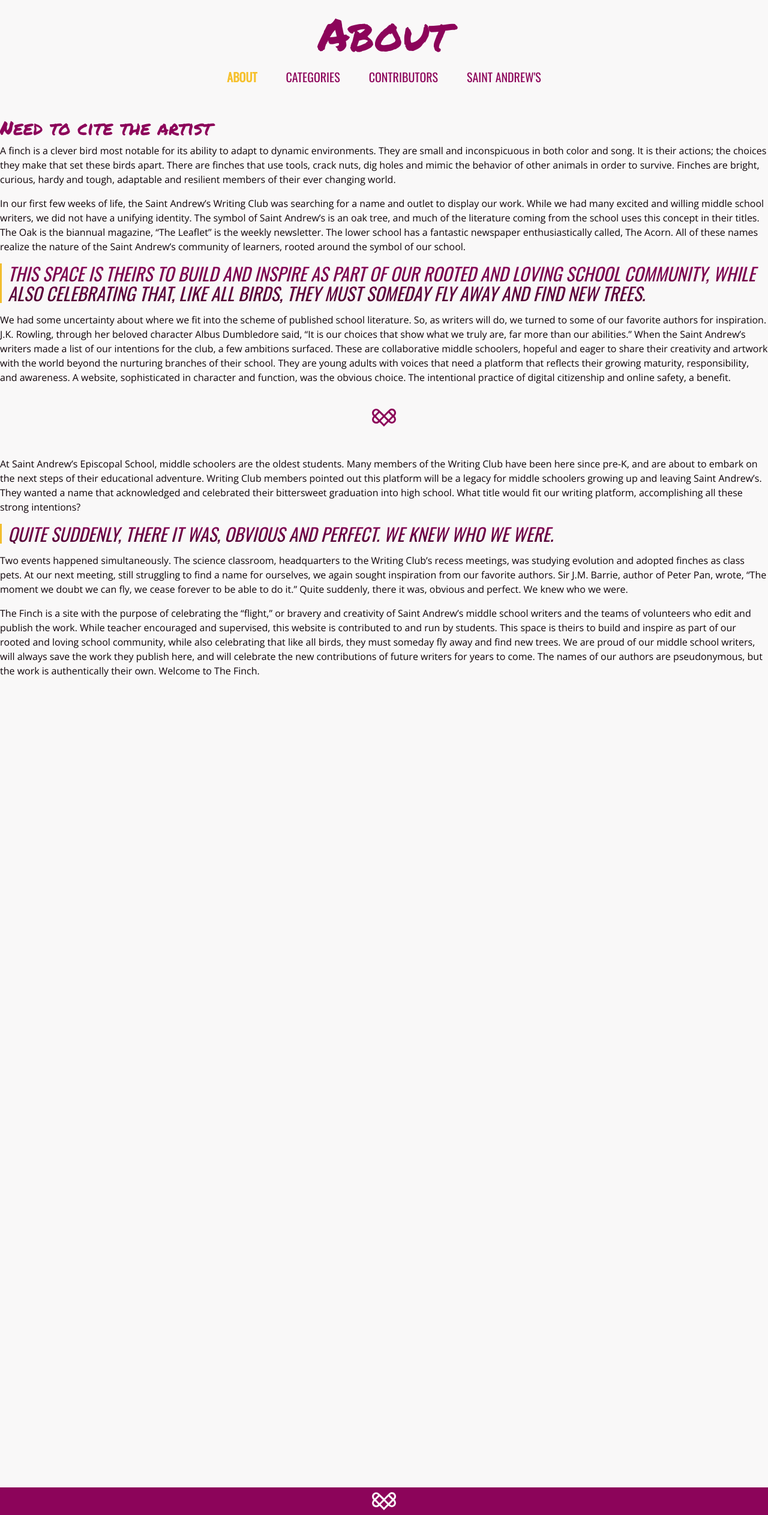
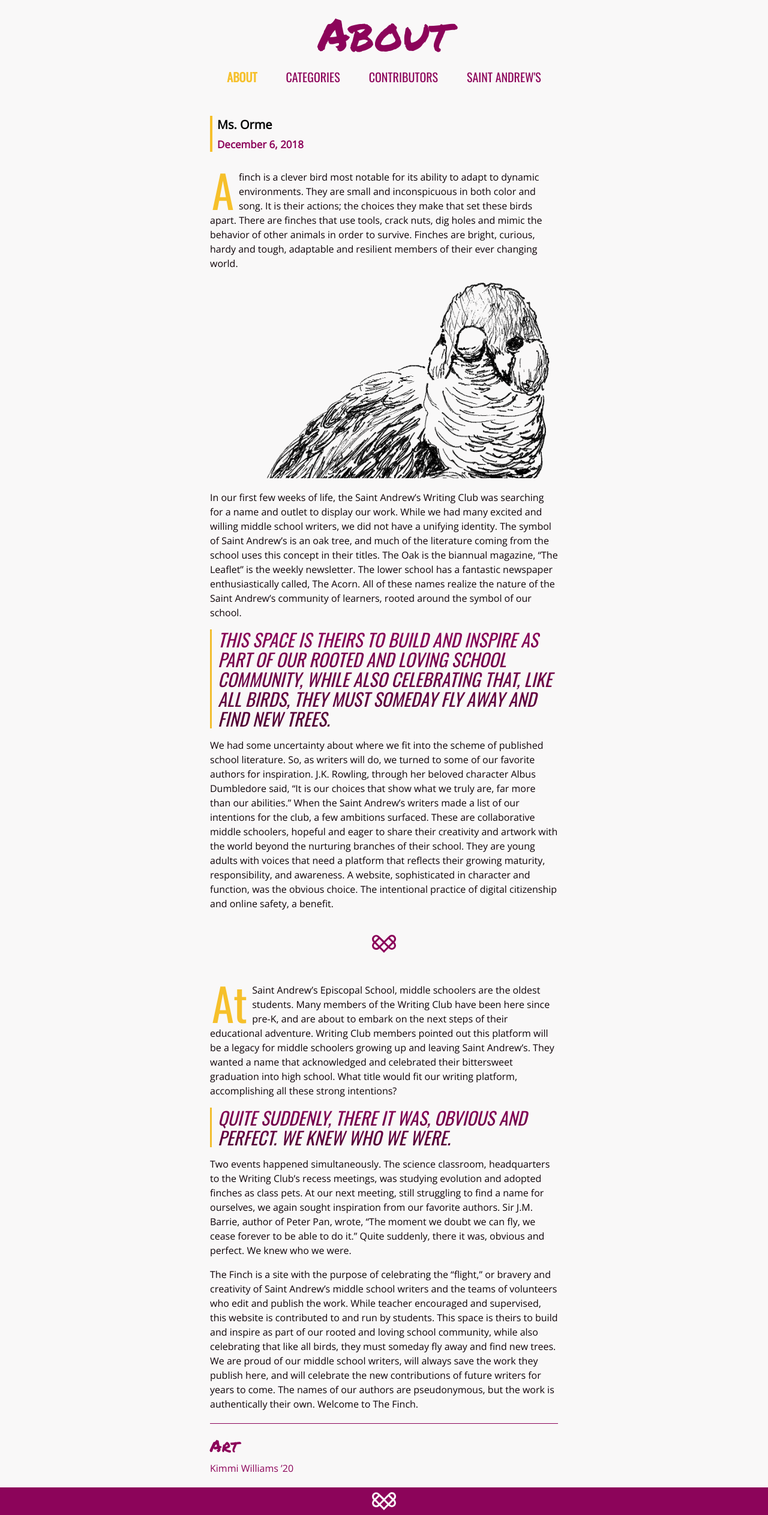
Before and after one commit to TylerAuer/theFinch, a Jekyll site: the page built from about.md, in a window 1280 px wide. Shown: the whole page at 60% size. Built offline with Jekyll 4.4.1, drawn with Linux system fonts in a browser that asks for light colours; nearby versions of some CDN libraries.

Commit message:
style fixed for about page

```diff
--- /dev/null
+++ b/_layouts/about.html
@@ -0,0 +1,55 @@
+---
+layout: default
+---
+{% include header.html %}
+
+<div id="main-narrow">
+    <div class='post-author-date'>
+        {% assign post = page %}
+        <div class="post-byline">
+            {% include byline.html %}
+        </div>
+
+        <div class="post-dateline">
+            {{ page.date | date: "%B %e, %Y" }}
+        </div>
+    </div>
+    <div id="post-body">
+        {{ content }}
+    </div>
+
+    <div id="masthead">
+
+        {% if page.artists %}
+            <h3>Art</h3>
+            <p class="contributor">
+                {% for artist in page.artists %}
+                    <a href="/contributor/{{ artist }}">{{ artist }}</a>
+                    {% unless forloop.last %} • {% endunless %}
+                {% endfor %}
+            </p>
+        {% endif %}
+
+        {% if page.copy-editors %}
+            <h3>Copy Editing</h3>
+            <p class="contributor">
+                {% for ce in page.copy-editors %}
+                    <a href='/contributor/{{ ce }}'>{{ ce }}</a>
+                    {% unless forloop.last %} • {% endunless %}
+                {% endfor %}
+            </p>
+        {% endif %}
+
+        {% if page.technical-editors %}
+            <h3>Technical Editing</h3>
+            <p class="contributor">
+                {% for te in page.technical-editors %}
+                    <a href="/contributor/{{ te }}">{{ te }}</a>
+                {% unless forloop.last %} • {% endunless %}
+            {% endfor %}
+            </p>
+        {% endif %}
+
+    </div>
+
+</div>
--- a/about.md
+++ b/about.md
@@ -1,10 +1,18 @@
 ---
 title: About
+layout: about
+date: 2018-12-06 06:00:00 -8
+authors:
+  - Ms. Orme
+artists:
+  - Kimmi Williams ’20
+featured-image: /assets/images/the-finch-line-drawing-cropped.png # relative url for main image must begin with "/"
 ---
+<span class="dropcap">A</span> finch is a clever bird most notable for its ability to adapt to dynamic environments. They are small and inconspicuous in both color and song. It is their actions; the choices they make that set these birds apart. There are finches that use tools, crack nuts, dig holes and mimic the behavior of other animals in order to survive. Finches are bright, curious, hardy and tough, adaptable and resilient members of their ever changing world.
 
-## Need to cite the artist
-
-A finch is a clever bird most notable for its ability to adapt to dynamic environments. They are small and inconspicuous in both color and song. It is their actions; the choices they make that set these birds apart. There are finches that use tools, crack nuts, dig holes and mimic the behavior of other animals in order to survive. Finches are bright, curious, hardy and tough, adaptable and resilient members of their ever changing world.
+<div class="feat-img">
+    <img src="{{ page.featured-image }}">
+</div>
 
 In our first few weeks of life, the Saint Andrew’s Writing Club was searching for a name and outlet to display our work. While we had many excited and willing middle school writers, we did not have a unifying identity. The symbol of Saint Andrew’s is an oak tree, and much of the literature coming from the school uses this concept in their titles. The Oak is the biannual magazine, “The Leaflet” is the weekly newsletter. The lower school has a fantastic newspaper enthusiastically called, The Acorn. All of these names realize the nature of the Saint Andrew’s community of learners, rooted around the symbol of our school.
 
@@ -14,7 +22,7 @@ We had some uncertainty about where we fit into the scheme of published school l
 
 {% include section-break.html %}
 
-At Saint Andrew’s Episcopal School, middle schoolers are the oldest students. Many members of the Writing Club have been here since pre-K, and are about to embark on the next steps of their educational adventure. Writing Club members pointed out this platform will be a legacy for middle schoolers growing up and leaving Saint Andrew’s. They wanted a name that acknowledged and celebrated their bittersweet graduation into high school. What title would fit our writing platform, accomplishing all these strong intentions?
+<span class="dropcap">At</span> Saint Andrew’s Episcopal School, middle schoolers are the oldest students. Many members of the Writing Club have been here since pre-K, and are about to embark on the next steps of their educational adventure. Writing Club members pointed out this platform will be a legacy for middle schoolers growing up and leaving Saint Andrew’s. They wanted a name that acknowledged and celebrated their bittersweet graduation into high school. What title would fit our writing platform, accomplishing all these strong intentions?
 
 > Quite suddenly, there it was, obvious and perfect. We knew who we were.
 
```
Also changed, not shown: _contributors/KimiWilliams.md (added, +14 -0 lines), _posts/2019-1-10-the-best-songs-youve-never-heard.md (line endings or trailing spaces).
